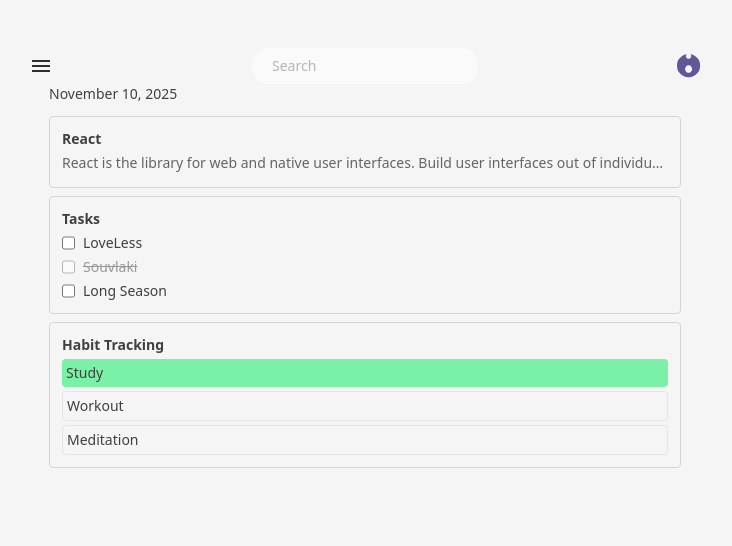
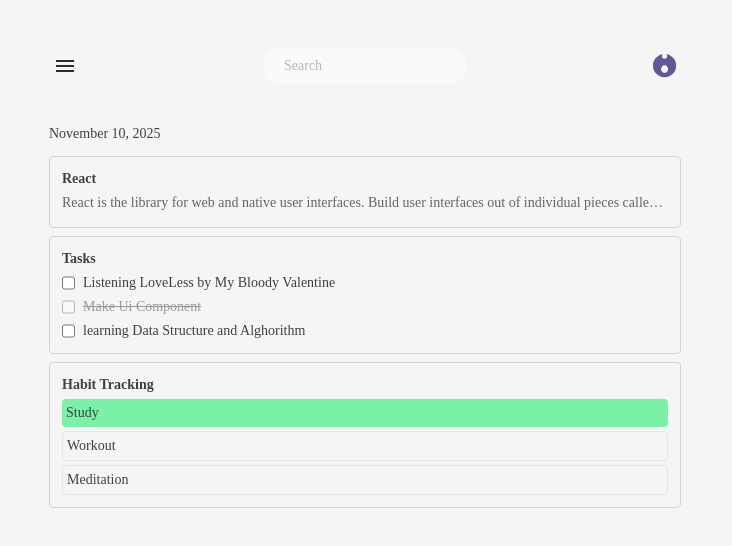
Before and after one commit to burhanudinrabbani666/task-management, a React (Vite) app: page / in a window 1280 px wide. Shown: the top 546 px of the page, without its empty margins (275-1007 px from the left). Built offline with nearby package versions, Linux system fonts and the light colour scheme.

Commit message:
feat : install inter

```diff
--- a/package.json
+++ b/package.json
@@ -10,6 +10,7 @@
     "preview": "vite preview"
   },
   "dependencies": {
+    "@fontsource-variable/inter": "^5.2.8",
     "@tailwindcss/vite": "^4.1.17",
     "react": "^19.2.0",
     "react-dom": "^19.2.0"
--- a/src/app.tsx
+++ b/src/app.tsx
@@ -1,10 +1,11 @@
 // import { Tasks } from "./tasks";
-import { Navigation } from "./navigation";
+import { Navigation } from "./components/navigation";
 import { TaskTab } from "./components/task-tab";
+import "@fontsource-variable/inter";
 
 export default function App() {
   return (
-    <div className="">
+    <div className="flex flex-col gap-10">
       <Navigation />
       <TaskTab />
     </div>
--- a/src/navigation.tsx
+++ b/src/components/navigation.tsx
@@ -1,6 +1,6 @@
 export function Navigation() {
   return (
-    <nav className="flex justify-between pt-12">
+    <nav className="flex justify-between px-6 pt-12">
       <button>
         <img src="/menu.svg" alt="" />
       </button>
--- a/src/components/note-taking.tsx
+++ b/src/components/note-taking.tsx
@@ -2,25 +2,28 @@ const noteData = [
   {
     id: 1,
     title: `React`,
-    noteValue:
-      "React is the library for web and native user interfaces. Build user interfaces out of individual pieces called components written in JavaScript.",
+    note: "React is the library for web and native user interfaces. Build user interfaces out of individual pieces called components written in JavaScript.",
   },
 ];
 
 export function NoteItem({ title, notes }: { title: string; notes: string }) {
   return (
-    <section className="flex h-18 flex-col gap-1 rounded-sm border border-neutral-300 p-3">
+    <div className="flex h-18 flex-col gap-1 rounded-sm border border-neutral-300 p-3">
       <h3 className="font-semibold">{title}</h3>
-      <span className="truncate opacity-80">{notes}</span>
-    </section>
+      <p className="truncate opacity-80">{notes}</p>
+    </div>
   );
 }
 
 export function NotesRender() {
   return (
     <div>
-      {noteData.map((note) => (
-        <NoteItem key={note.id} title={note.title} notes={note.noteValue} />
+      {noteData.map((noteData) => (
+        <NoteItem
+          key={noteData.id}
+          title={noteData.title}
+          notes={noteData.note}
+        />
       ))}
     </div>
   );
--- a/src/components/todolist.tsx
+++ b/src/components/todolist.tsx
@@ -1,7 +1,7 @@
-const listening = [
-  { id: 1, albumName: "LoveLess", isDone: false },
-  { id: 2, albumName: "Souvlaki", isDone: true },
-  { id: 3, albumName: "Long Season", isDone: false },
+const taskList = [
+  { id: 1, title: "Listening LoveLess by My Bloody Valentine", isDone: false },
+  { id: 2, title: "Make Ui Component", isDone: true },
+  { id: 3, title: "learning Data Structure and Alghorithm", isDone: false },
 ];
 
 export function Tasks() {
@@ -9,10 +9,10 @@ export function Tasks() {
     <div className="flex flex-col gap-1 rounded-sm border border-neutral-300 p-3">
       <h3 className="font-semibold">Tasks</h3>
       <ul className="flex flex-col gap-1">
-        {listening.map((taskAlbum) => (
+        {taskList.map((taskAlbum) => (
           <TaskItem
             key={taskAlbum.id}
-            title={taskAlbum.albumName}
+            title={taskAlbum.title}
             isDone={taskAlbum.isDone}
           />
         ))}
--- /dev/null
+++ b/src/global.d.ts
@@ -0,0 +1 @@
+declare module "@fontsource-variable/inter";
--- a/src/index.css
+++ b/src/index.css
@@ -1 +1,4 @@
-@import "tailwindcss"
+@import "tailwindcss";
+body {
+  font-family: "Inter Variable";
+}
```
Also changed, not shown: 2 other files (tests, documents, lock files or other folders).
